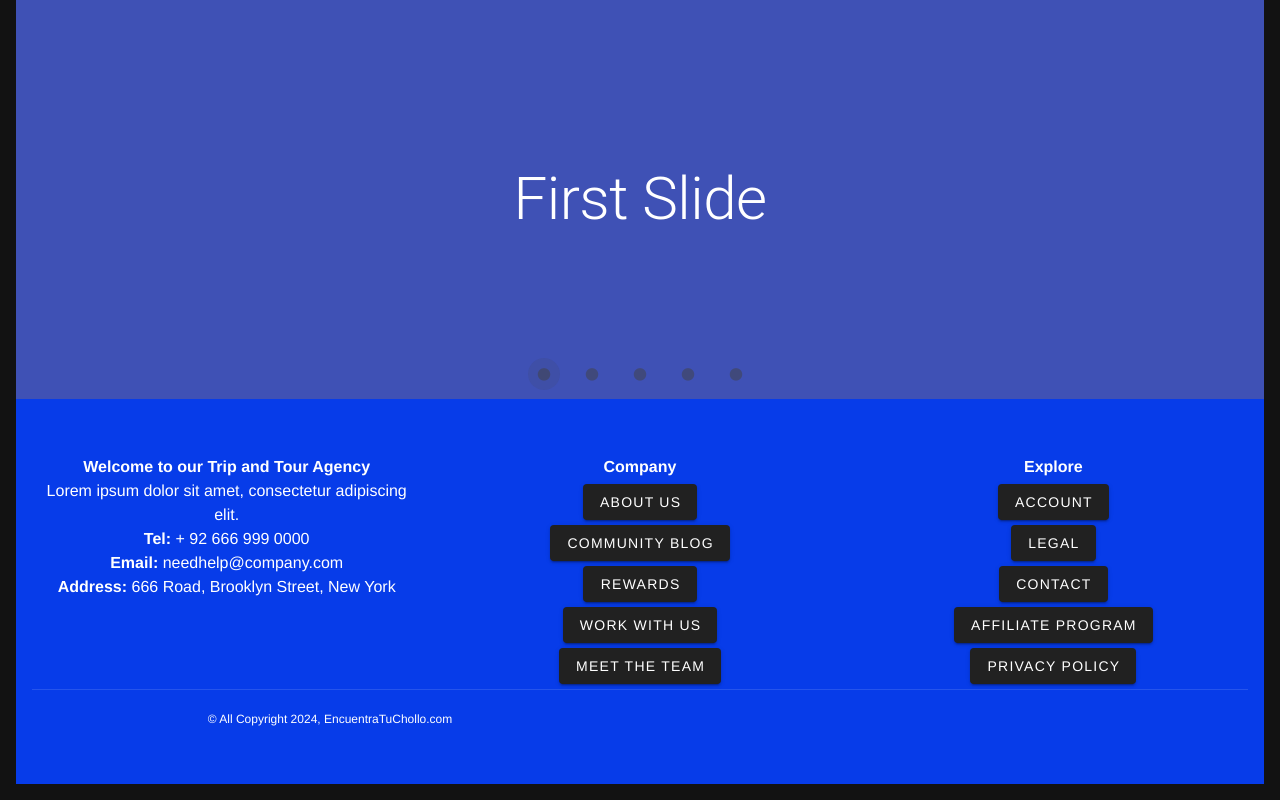
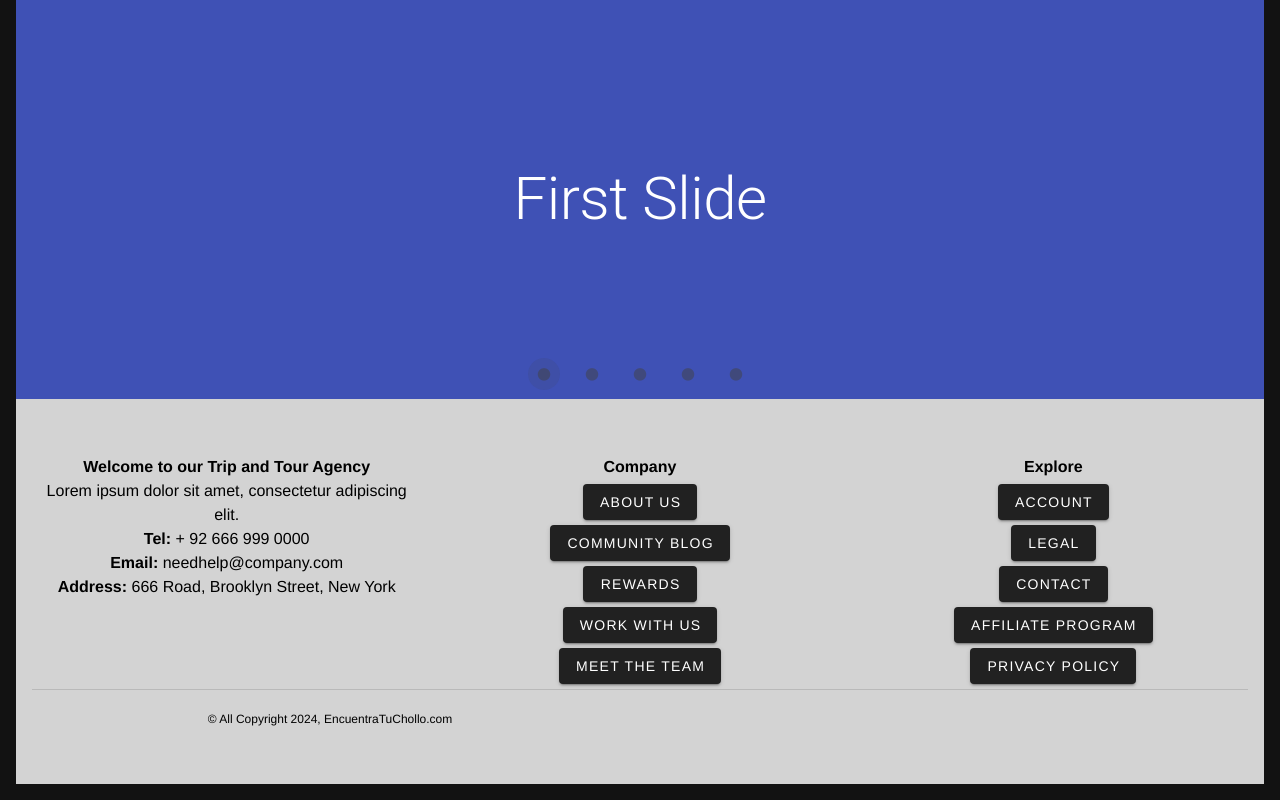
Before and after one commit to juanjose200418/Agencia_Viajes, a Vue app in the folder client/agencia-viajes-client/: page / in a window 1280 px wide. Shown: the part 221-1021 px from the top of the page. Built offline with nearby package versions, Linux system fonts and the light colour scheme; what json2typescript would draw is missing.

Commit message:
update layout

```diff
--- a/client/agencia-viajes-client/src/layouts/main-layout.vue
+++ b/client/agencia-viajes-client/src/layouts/main-layout.vue
@@ -257,8 +257,8 @@ const goToPrivacy = () => {
 }
 
 .footer {
-  background-color: #073ce9;
-  color: white;
+  background-color: rgb(211, 211, 211);
+  color: black;
   padding: 40px 0;
 }
 
```
